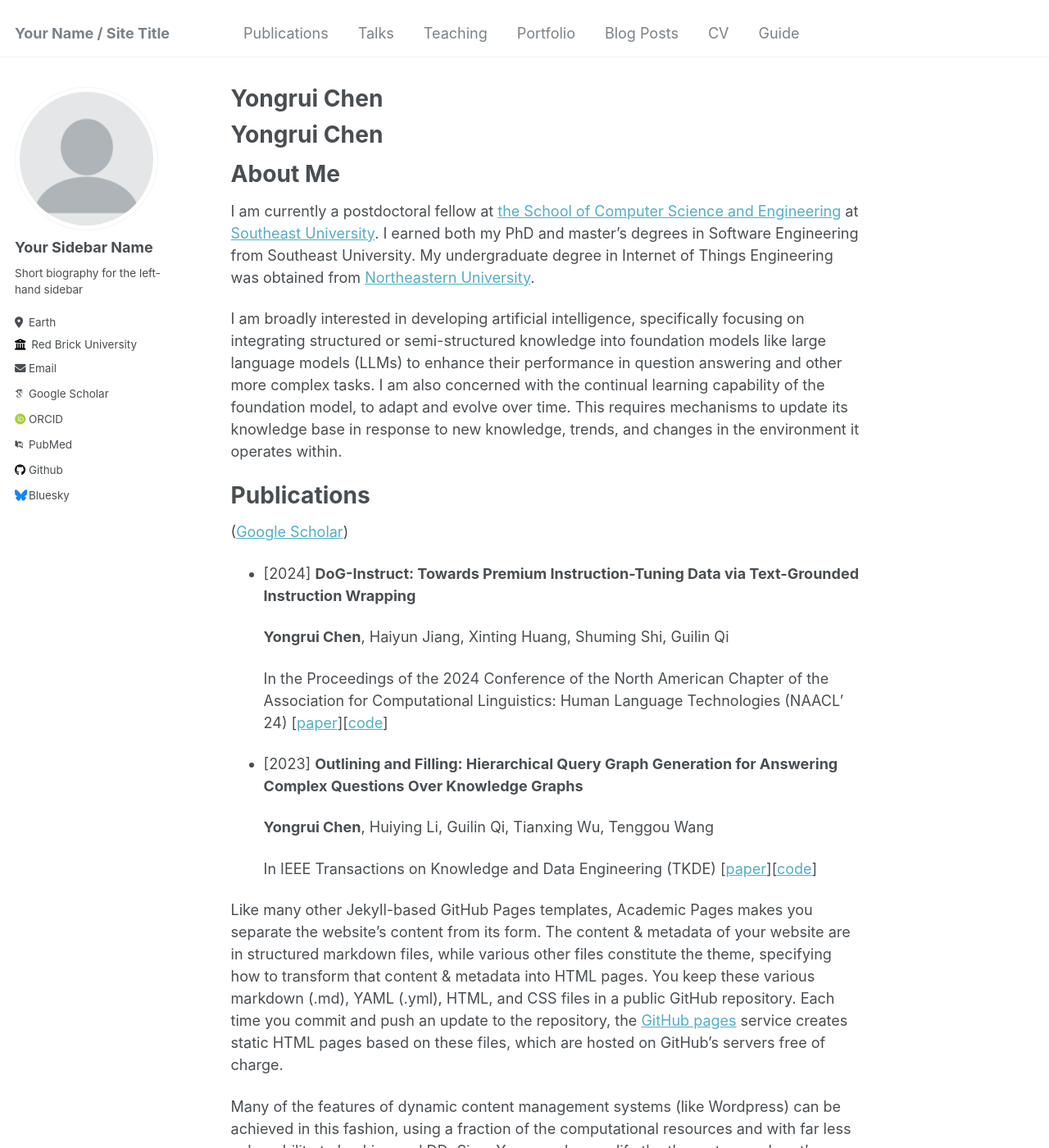
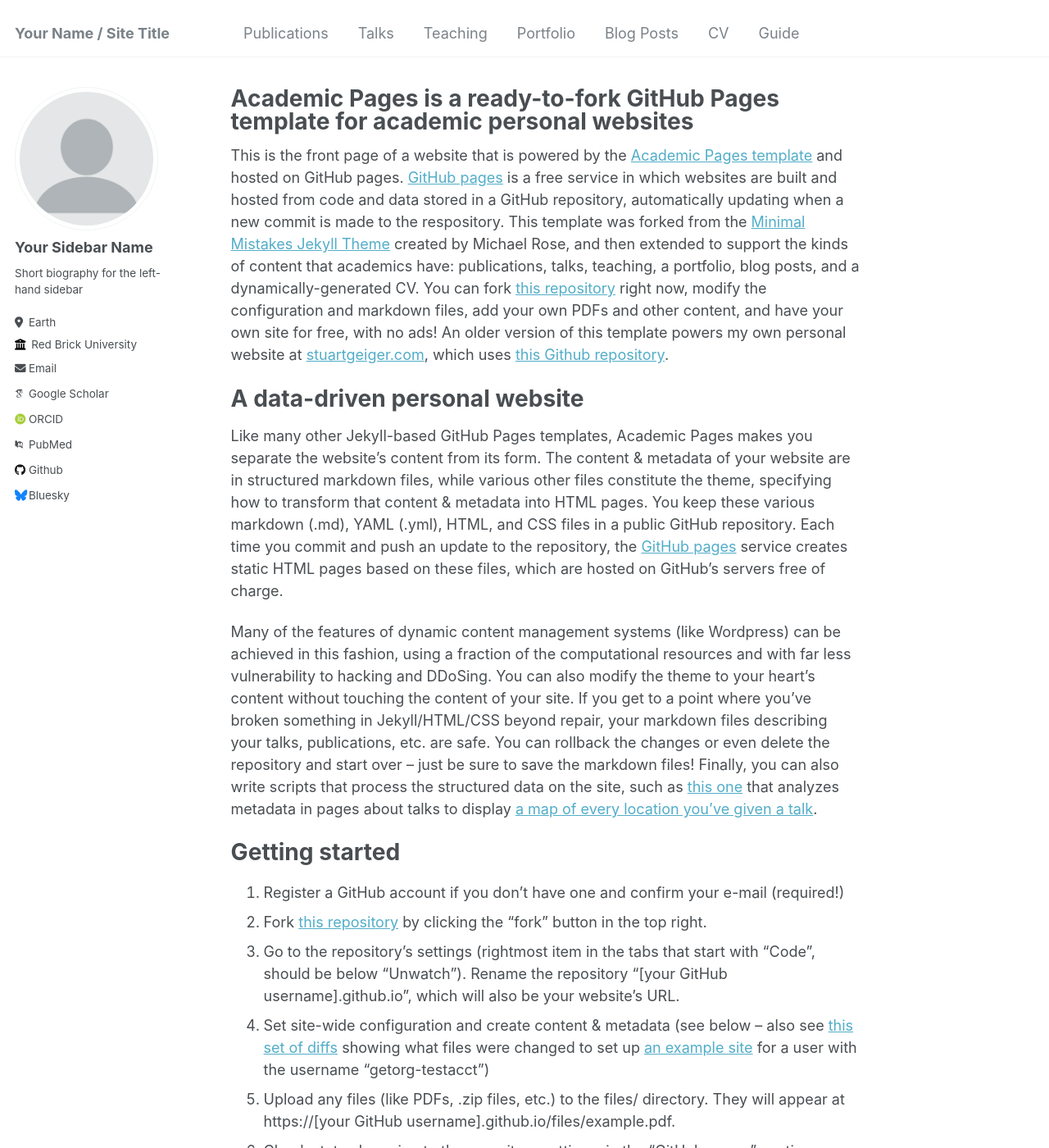
Before and after one commit to Bahuia/bahuia.github.io, a Jekyll site: the page built from _pages/about.md, in a window 1280 px wide and 1400 px high. Shown: the whole window at 82% size. Built offline with Jekyll 4.4.1, drawn with Linux system fonts in a browser that asks for light colours; some web fonts are replaced; our own code applies the rules of GitHub Pages for plain Markdown files.

Commit message:
20240721

```diff
--- a/_pages/about.md
+++ b/_pages/about.md
@@ -1,32 +1,16 @@
+---
+permalink: /
+title: "Academic Pages is a ready-to-fork GitHub Pages template for academic personal websites"
+author_profile: true
+redirect_from:
+  - /about/
+  - /about.html
+---
 
-Yongrui Chen
+This is the front page of a website that is powered by the [Academic Pages template](https://github.com/academicpages/academicpages.github.io) and hosted on GitHub pages. [GitHub pages](https://pages.github.com) is a free service in which websites are built and hosted from code and data stored in a GitHub repository, automatically updating when a new commit is made to the respository. This template was forked from the [Minimal Mistakes Jekyll Theme](https://mmistakes.github.io/minimal-mistakes/) created by Michael Rose, and then extended to support the kinds of content that academics have: publications, talks, teaching, a portfolio, blog posts, and a dynamically-generated CV. You can fork [this repository](https://github.com/academicpages/academicpages.github.io) right now, modify the configuration and markdown files, add your own PDFs and other content, and have your own site for free, with no ads! An older version of this template powers my own personal website at [stuartgeiger.com](http://stuartgeiger.com), which uses [this Github repository](https://github.com/staeiou/staeiou.github.io).
+
+A data-driven personal website
 ======
-
-About Me
-======
-
-I am currently a postdoctoral fellow at [the School of Computer Science and Engineering](https://cse.seu.edu.cn) at [Southeast University](https://www.seu.edu.cn). I earned both my PhD and master's degrees in Software Engineering from Southeast University. My undergraduate degree in Internet of Things Engineering was obtained from [Northeastern University](https://www.neu.edu.cn).
-
-I am broadly interested in developing artificial intelligence, specifically focusing on integrating structured or semi-structured knowledge into foundation models like large language models (LLMs) to enhance their performance in question answering and other more complex tasks.
-I am also concerned with the continual learning capability of the foundation model, to adapt and evolve over time. This requires mechanisms to update its knowledge base in response to new knowledge, trends, and changes in the environment it operates within.
-
-
-Publications
-======
-([Google Scholar](https://scholar.google.com/citations?user=8ZjIHyEAAAAJ&hl=zh-CN&oi=ao))
-
-* [2024] **DoG-Instruct: Towards Premium Instruction-Tuning Data via Text-Grounded Instruction Wrapping**
-
-    **Yongrui Chen**, Haiyun Jiang, Xinting Huang, Shuming Shi, Guilin Qi
-
-    In the Proceedings of the 2024 Conference of the North American Chapter of the Association for Computational Linguistics: Human Language Technologies (NAACL' 24) [[paper](https://aclanthology.org/2024.naacl-long.230.pdf)][[code](https://github.com/Bahuia/Dog-Instruct)]
-* [2023] **Outlining and Filling: Hierarchical Query Graph Generation for Answering Complex Questions Over Knowledge Graphs**
-
-    **Yongrui Chen**, Huiying Li, Guilin Qi, Tianxing Wu, Tenggou Wang
-
-    In IEEE Transactions on Knowledge and Data Engineering (TKDE) [[paper](https://ieeexplore.ieee.org/abstract/document/9895199)][[code](https://github.com/Bahuia/HGNet)]
-
-
 Like many other Jekyll-based GitHub Pages templates, Academic Pages makes you separate the website's content from its form. The content & metadata of your website are in structured markdown files, while various other files constitute the theme, specifying how to transform that content & metadata into HTML pages. You keep these various markdown (.md), YAML (.yml), HTML, and CSS files in a public GitHub repository. Each time you commit and push an update to the repository, the [GitHub pages](https://pages.github.com/) service creates static HTML pages based on these files, which are hosted on GitHub's servers free of charge.
 
 Many of the features of dynamic content management systems (like Wordpress) can be achieved in this fashion, using a fraction of the computational resources and with far less vulnerability to hacking and DDoSing. You can also modify the theme to your heart's content without touching the content of your site. If you get to a point where you've broken something in Jekyll/HTML/CSS beyond repair, your markdown files describing your talks, publications, etc. are safe. You can rollback the changes or even delete the repository and start over -- just be sure to save the markdown files! Finally, you can also write scripts that process the structured data on the site, such as [this one](https://github.com/academicpages/academicpages.github.io/blob/master/talkmap.ipynb) that analyzes metadata in pages about talks to display [a map of every location you've given a talk](https://academicpages.github.io/talkmap.html).
```
Also changed, not shown: README.md (added, +51 -0 lines).
